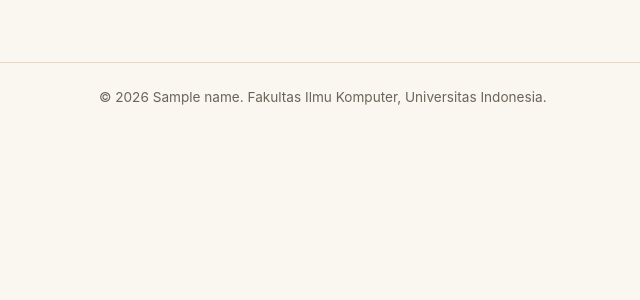
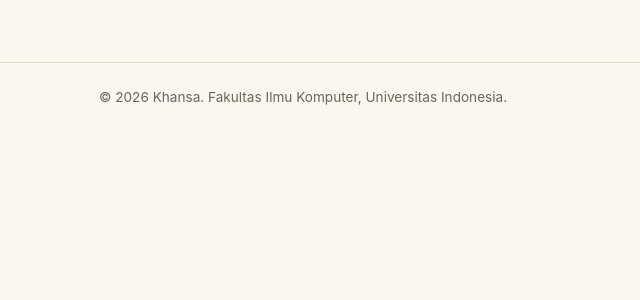
Before and after one commit to khansakkh/myportofolio, a Django app: template templates/education_list.html in a window 1280 px wide. Shown: the part 397-697 px from the top of the page, without its empty margins (85-725 px from the left). Run offline with Django 5.2, Linux system fonts and the light colour scheme; tables that the repository leaves empty hold one stand-in row (values such as "Sample post"); the template is opened without the code that fills it: values that come from a table or form of the project are taken from there, most other values are stand-ins (such as "Sample title", 1, 10 or a date in 2020).

Commit message:
fix the template because the test salah

```diff
--- a/templates/education_list.html
+++ b/templates/education_list.html
@@ -39,7 +39,7 @@
                         </article>
                     {% empty %}
                         <p class="empty-state">
-                            - Universitas Indonesia , S1 Sistem Informasi. 2025 - recent.
+                            Belum ada riwayat pendidikan yang ditambahkan.
 
                         </p>
                     {% endfor %}
@@ -49,7 +49,7 @@
     </main>
     <footer class="site-footer">
         <div class="container">
-            <p>&copy; 2026 {{ name }}. Fakultas Ilmu Komputer, Universitas Indonesia.</p>
+            <p>&copy; 2026 Khansa. Fakultas Ilmu Komputer, Universitas Indonesia.</p>
         </div>
     </footer>
 </body>
--- a/templates/index.html
+++ b/templates/index.html
@@ -54,7 +54,7 @@
     </main>
     <footer class="site-footer">
         <div class="container">
-            <p>&copy; 2026 {{ name }}. Fakultas Ilmu Komputer, Universitas Indonesia.</p>
+            <p>&copy; 2026 Khansa. Fakultas Ilmu Komputer, Universitas Indonesia.</p>
         </div>
     </footer>
 </body>
```
